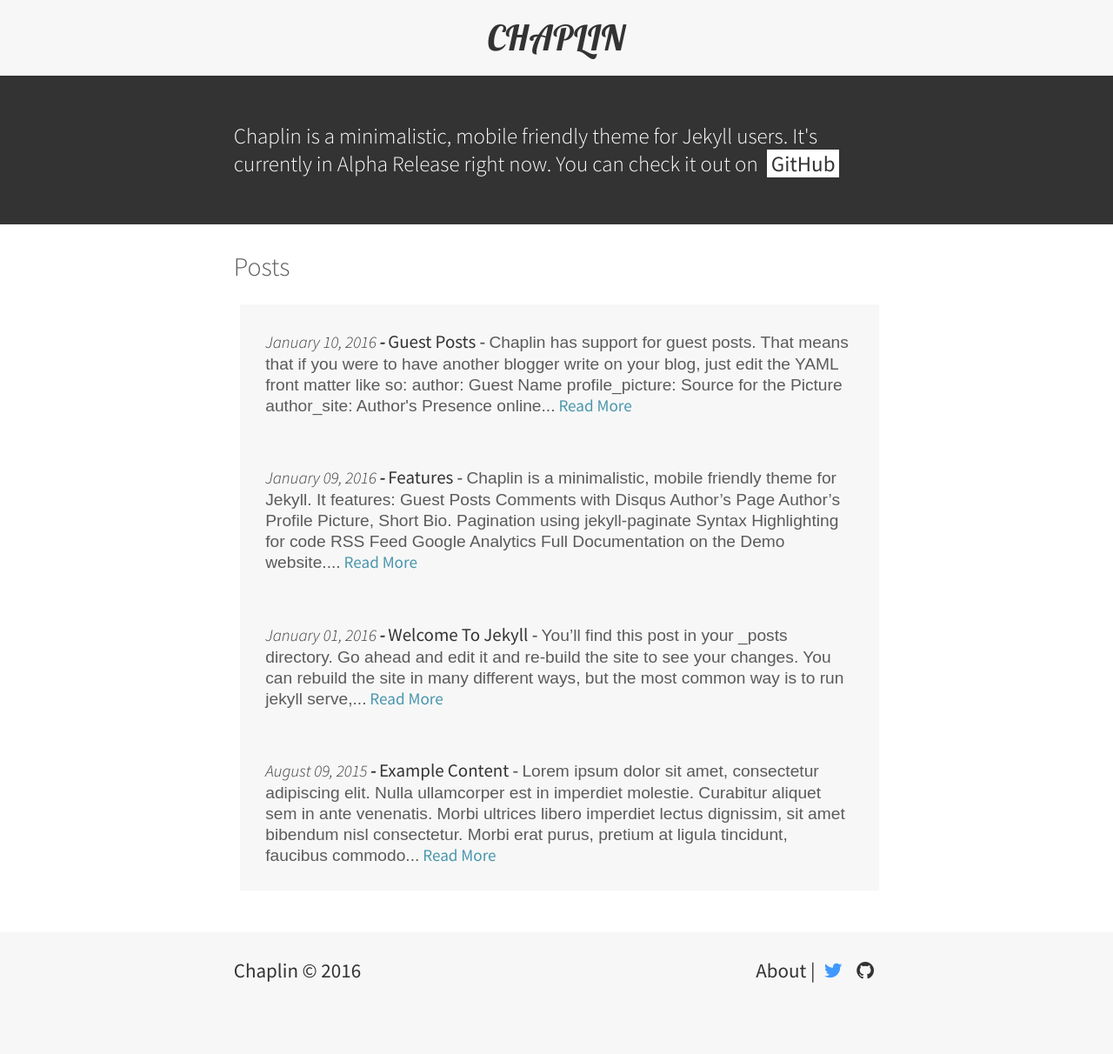
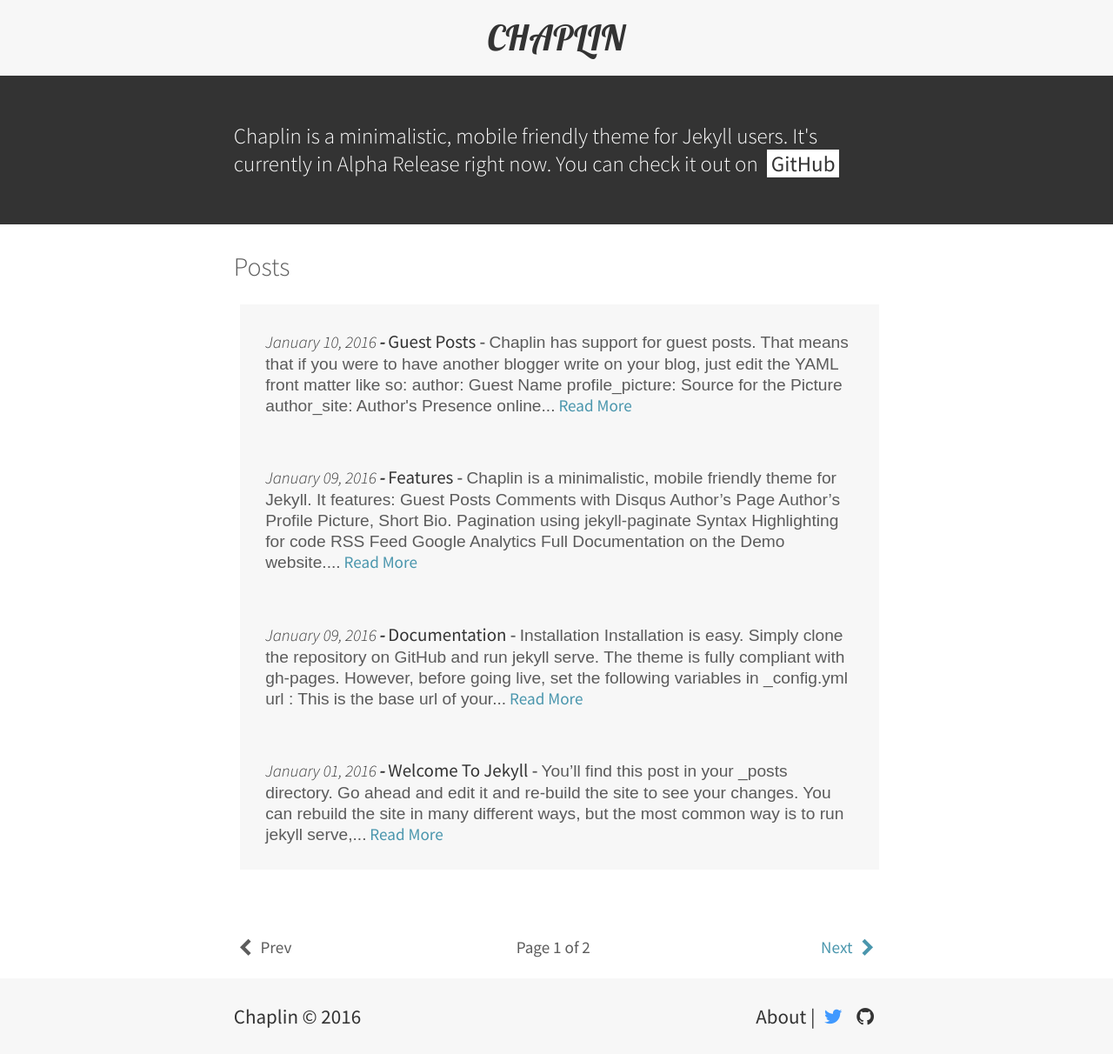
Before and after one commit to ankitsultana/Chaplin, a Jekyll site: the page built from index.html, in a window 1280 px wide. Shown: the whole page at 87% size. Built offline with Jekyll 4.4.1, drawn with Linux system fonts in a browser that asks for light colours; the list of posts is cut into pages by our own code; before the commit the page ends 1159 px from its top, so only the background shows below that.

Commit message:
Add Documentation

```diff
--- a/_includes/footer.html
+++ b/_includes/footer.html
@@ -14,6 +14,7 @@
 		</p>
 		<div style="clear: both"></div>
 	</div>
+	{% if site.google_analytics %}
 		<script>
 	  (function(i,s,o,g,r,a,m){i['GoogleAnalyticsObject']=r;i[r]=i[r]||function(){
 	  (i[r].q=i[r].q||[]).push(arguments)},i[r].l=1*new Date();a=s.createElement(o),
@@ -24,4 +25,5 @@
 	  ga('send', 'pageview');
 
 		</script>
+	{% endif %}
 </footer>
--- /dev/null
+++ b/_posts/2016-01-09-Documentation.markdown
@@ -0,0 +1,38 @@
+---
+---
+
+### Installation
+
+Installation is easy. Simply clone the [repository](http://github.com/bk2dcradle/Chaplin) on GitHub and run `jekyll serve`. The theme is fully compliant with `gh-pages`.
+
+However, before going live, set the following variables in `_config.yml`
+
+1. `url` : This is the base url of your website. If you are hosting on GitHub, it should be set to `http://your-username.github.io` for example.
+2. `baseurl` : This is the subpath of your site. If you are hosting on GitHub, in a repository named `Blog`, then it should be set to `/blog`.
+3. `tracking_id` : Set this to your google analytics tracking id.
+
+Change other variables under *User Settings* in `_config.yml` as you see fit.
+
+*Note:* Don't change any variable under *Build Settings*.
+
+---
+
+### Usage
+
+* To change the font for the heading, change the `$heading-font` variable in `_sass/_vars.scss`
+
+* To create a new post, simply save the `.markdown` file in the `_posts` directory in the format.
+
+{% highlight text %}
+year-month-day-name-of-the-file.markdown
+{% endhighlight %}
+
+* For Syntax highlighting, Chaplin uses *Rouge* which is the default highlighter in Jekyll 3 and above. If you don't know how to highlight a code block, [refer](http://jekyllrb.com/docs/templates/).
+
+* To set up Google Analytics tracking id, just set the `tracking_id` variable in `_config.yml`. You also need to set `google_analytics` to `true`
+
+---
+
+### Licence
+
+MIT. Copyright (c) [Ankit Sultana](http://twitter.com/AnkitSultana)
--- a/_sass/_style.scss
+++ b/_sass/_style.scss
@@ -151,7 +151,7 @@
 }
 
 .logo {
-	font-family: 'Lobster';
+	font-family: $heading-font;
 	text-align: center;
 	margin: 0;
 	text-transform: uppercase;
--- a/_sass/_vars.scss
+++ b/_sass/_vars.scss
@@ -1,4 +1,5 @@
 $font-stack: 'Source Sans Pro', sans-serif;
+$heading-font: 'Lobster', cursive;
 
 $base-font-size: 1.2em;
 $base-line-height: 1.5;
```
Lines whose indentation alone changed are shown as unchanged.
